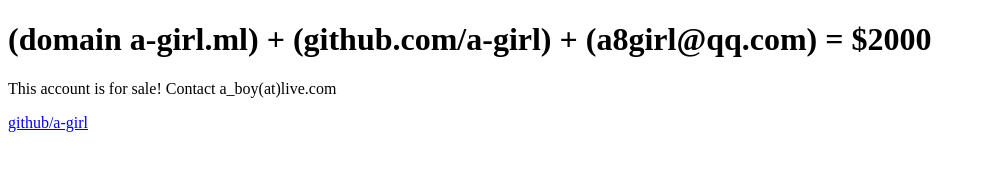
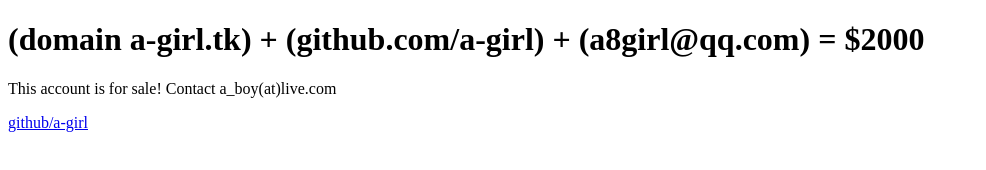
Before and after one commit to a-girl/a-girl.github.io, a plain HTML site: page index.html in a window 1280 px wide. Shown: the whole page, without its empty margins (0-986 px from the left). Drawn offline with Linux system fonts and the light colour scheme.

Commit message:
Update index.html

```diff
--- a/index.html
+++ b/index.html
@@ -6,7 +6,7 @@
 </head>
 <body>
 <h1>
-(domain a-girl.ml) + (github.com/a-girl) + (a8girl@qq.com) = $2000
+(domain a-girl.tk) + (github.com/a-girl) + (a8girl@qq.com) = $2000
  </h1>
 <p>This account is for sale! Contact a_boy(at)live.com</p>
 
```
